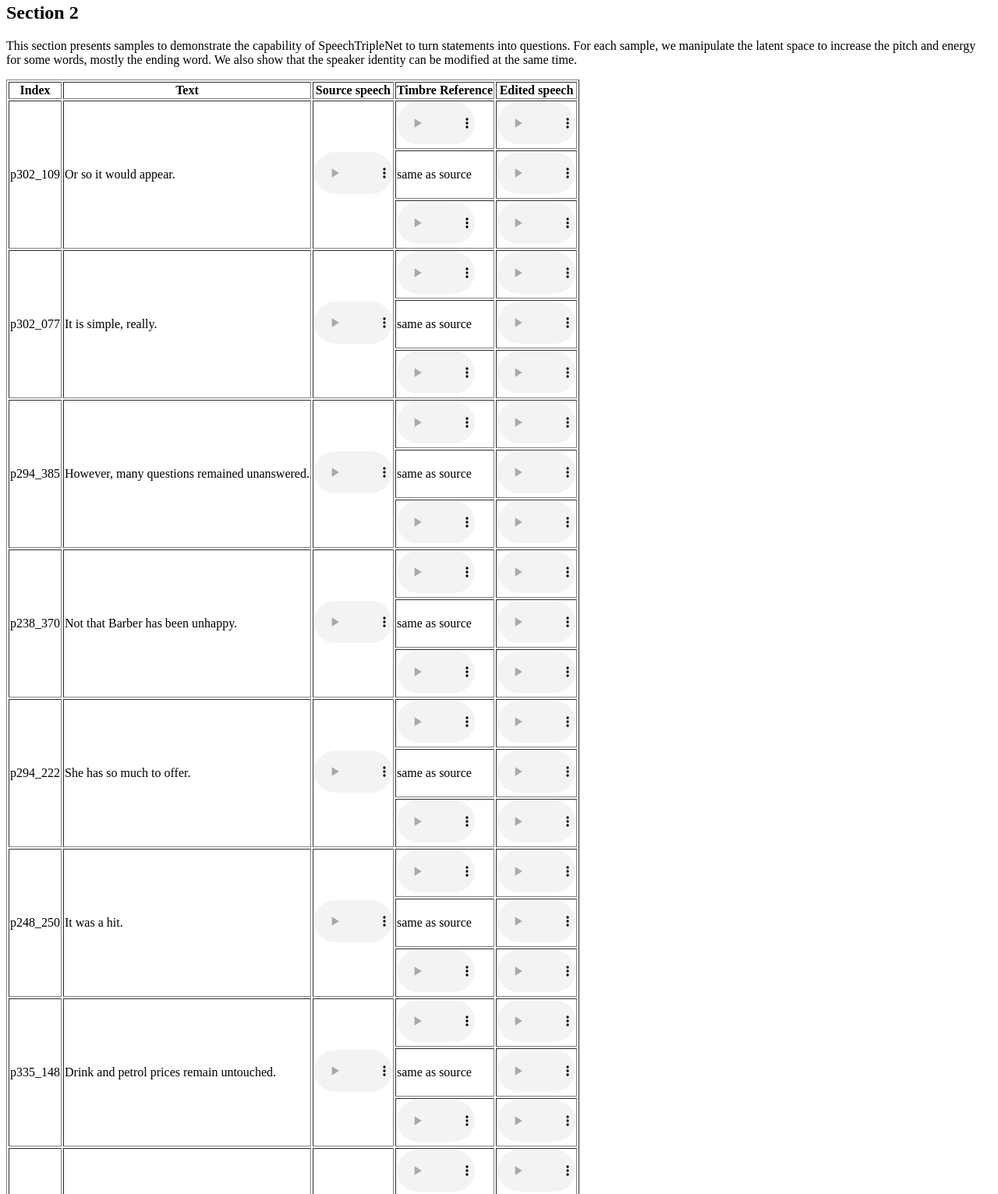
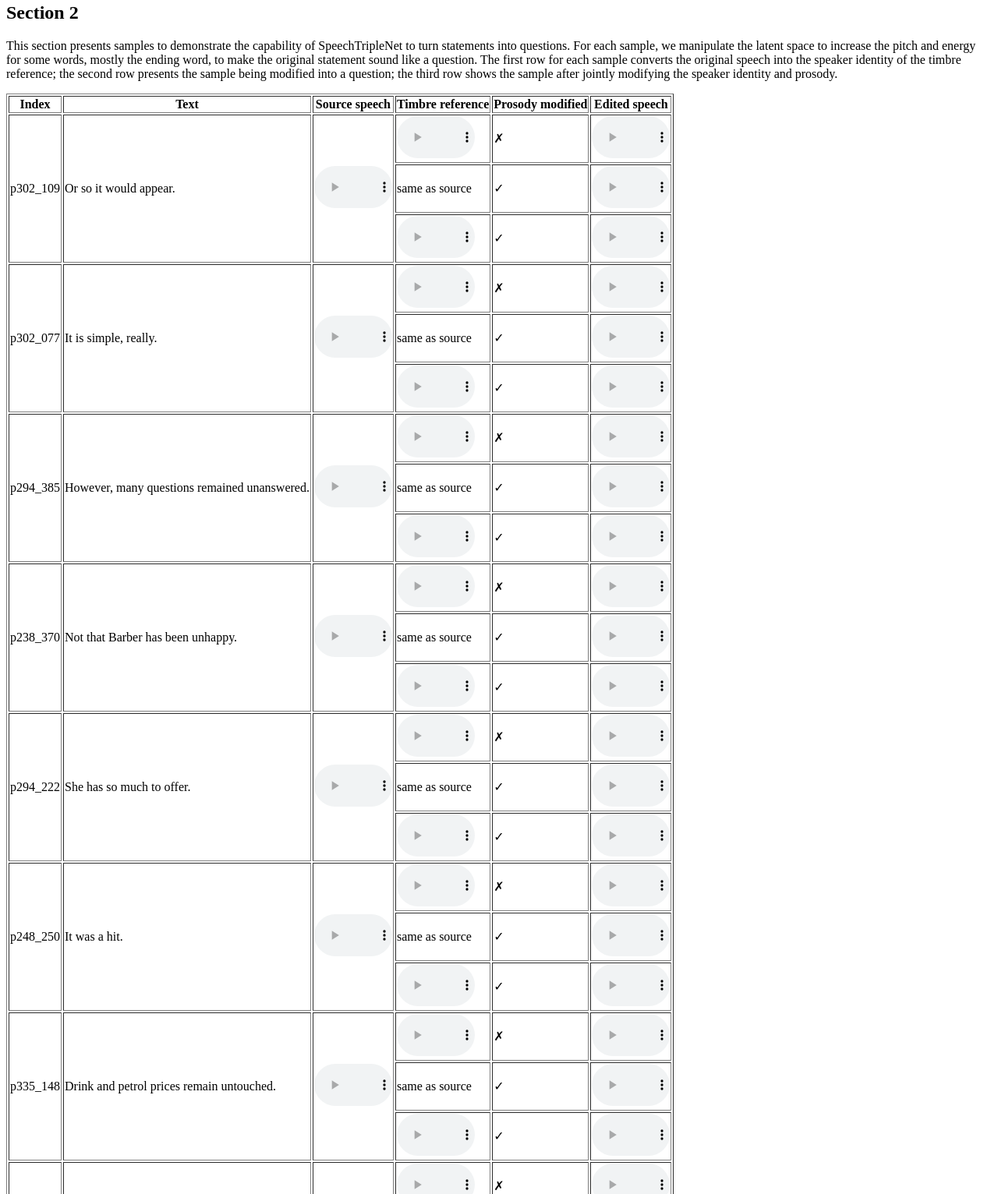
Before and after one commit to SpeechTripleNet/SpeechTripleNet.github.io, a plain HTML site: page index.html in a window 1280 px wide. Shown: the part 4599-6131 px from the top of the page at 78% size. Drawn offline with Linux system fonts and the light colour scheme.

Commit message:
Update index.html

```diff
--- a/index.html
+++ b/index.html
@@ -330,14 +330,15 @@
 
 
 	<h2 id="section2">Section 2</h2>
-	<p>This section presents samples to demonstrate the capability of SpeechTripleNet to turn statements into questions. For each sample, we manipulate the latent space to increase the pitch and energy for some words, mostly the ending word. We also show that the speaker identity can be modified at the same time.</p>
+	<p>This section presents samples to demonstrate the capability of SpeechTripleNet to turn statements into questions. For each sample, we manipulate the latent space to increase the pitch and energy for some words, mostly the ending word, to make the original statement sound like a question. The first row for each sample converts the original speech into the speaker identity of the timbre reference; the second row presents the sample being modified into a question; the third row shows the sample after jointly modifying the speaker identity and prosody.</p>
 	<table border="1">
 	<thead>
 		<tr>
 			<th>Index</th>
 			<th>Text</th>
 			<th>Source speech</th>
-			<th>Timbre Reference</th>
+			<th>Timbre reference</th>
+			<th>Prosody modified</th>
 			<th>Edited speech</th>
 		</tr>
 	</thead>
@@ -347,14 +348,17 @@
 	<td rowspan="3">Or so it would appear.</td>
 	<td rowspan="3"><audio style="width: 100px;" src="data/p302_109-to-p225_236.wav-src-to-question.wav" controls></audio></td>
 	<td><audio style="width: 100px;" src="data/p302_109-to-p225_236.wav-ref-to-question.wav" controls></audio></td>
+	<td>&#x2717;</td>
 	<td><audio style="width: 100px;" src="data/p302_109-to-p225_236.wav-spk-to-question.wav" controls></audio></td>
 </tr>
 <tr>
 	<td>same as source</td>
+	<td>&#x2713;</td>
 	<td><audio style="width: 100px;" src="data/p302_109-to-p225_236.wav-pit_ene-to-question.wav" controls></audio></td>
 </tr>
 <tr>
 	<td><audio style="width: 100px;" src="data/p302_109-to-p225_236.wav-ref-to-question.wav" controls></audio></td>
+	<td>&#x2713;</td>
 	<td><audio style="width: 100px;" src="data/p302_109-to-p225_236.wav-pit_ene_spk-to-question.wav" controls></audio></td>
 </tr>
 <tr>
@@ -362,14 +366,17 @@
 	<td rowspan="3">It is simple, really.</td>
 	<td rowspan="3"><audio style="width: 100px;" src="data/p302_077-to-p234_050.wav-src-to-question.wav" controls></audio></td>
 	<td><audio style="width: 100px;" src="data/p302_077-to-p234_050.wav-ref-to-question.wav" controls></audio></td>
+	<td>&#x2717;</td>
 	<td><audio style="width: 100px;" src="data/p302_077-to-p234_050.wav-spk-to-question.wav" controls></audio></td>
 </tr>
 <tr>
 	<td>same as source</td>
+	<td>&#x2713;</td>
 	<td><audio style="width: 100px;" src="data/p302_077-to-p234_050.wav-pit_ene-to-question.wav" controls></audio></td>
 </tr>
 <tr>
 	<td><audio style="width: 100px;" src="data/p302_077-to-p234_050.wav-ref-to-question.wav" controls></audio></td>
+	<td>&#x2713;</td>
 	<td><audio style="width: 100px;" src="data/p302_077-to-p234_050.wav-pit_ene_spk-to-question.wav" controls></audio></td>
 </tr>
 <tr>
@@ -377,14 +384,17 @@
 	<td rowspan="3">However, many questions remained unanswered.</td>
 	<td rowspan="3"><audio style="width: 100px;" src="data/p294_385-to-p302_272.wav-src-to-question.wav" controls></audio></td>
 	<td><audio style="width: 100px;" src="data/p294_385-to-p302_272.wav-ref-to-question.wav" controls></audio></td>
+	<td>&#x2717;</td>
 	<td><audio style="width: 100px;" src="data/p294_385-to-p302_272.wav-spk-to-question.wav" controls></audio></td>
 </tr>
 <tr>
 	<td>same as source</td>
+	<td>&#x2713;</td>
 	<td><audio style="width: 100px;" src="data/p294_385-to-p302_272.wav-pit_ene-to-question.wav" controls></audio></td>
 </tr>
 <tr>
 	<td><audio style="width: 100px;" src="data/p294_385-to-p302_272.wav-ref-to-question.wav" controls></audio></td>
+	<td>&#x2713;</td>
 	<td><audio style="width: 100px;" src="data/p294_385-to-p302_272.wav-pit_ene_spk-to-question.wav" controls></audio></td>
 </tr>
 <tr>
@@ -392,14 +402,17 @@
 	<td rowspan="3">Not that Barber has been unhappy.</td>
 	<td rowspan="3"><audio style="width: 100px;" src="data/p238_370-to-p294_087.wav-src-to-question.wav" controls></audio></td>
 	<td><audio style="width: 100px;" src="data/p238_370-to-p294_087.wav-ref-to-question.wav" controls></audio></td>
+	<td>&#x2717;</td>
 	<td><audio style="width: 100px;" src="data/p238_370-to-p294_087.wav-spk-to-question.wav" controls></audio></td>
 </tr>
 <tr>
 	<td>same as source</td>
+	<td>&#x2713;</td>
 	<td><audio style="width: 100px;" src="data/p238_370-to-p294_087.wav-pit_ene-to-question.wav" controls></audio></td>
 </tr>
 <tr>
 	<td><audio style="width: 100px;" src="data/p238_370-to-p294_087.wav-ref-to-question.wav" controls></audio></td>
+	<td>&#x2713;</td>
 	<td><audio style="width: 100px;" src="data/p238_370-to-p294_087.wav-pit_ene_spk-to-question.wav" controls></audio></td>
 </tr>
 <tr>
@@ -407,14 +420,17 @@
 	<td rowspan="3">She has so much to offer.</td>
 	<td rowspan="3"><audio style="width: 100px;" src="data/p294_222-to-p302_302.wav-src-to-question.wav" controls></audio></td>
 	<td><audio style="width: 100px;" src="data/p294_222-to-p302_302.wav-ref-to-question.wav" controls></audio></td>
+	<td>&#x2717;</td>
 	<td><audio style="width: 100px;" src="data/p294_222-to-p302_302.wav-spk-to-question.wav" controls></audio></td>
 </tr>
 <tr>
 	<td>same as source</td>
+	<td>&#x2713;</td>
 	<td><audio style="width: 100px;" src="data/p294_222-to-p302_302.wav-pit_ene-to-question.wav" controls></audio></td>
 </tr>
 <tr>
 	<td><audio style="width: 100px;" src="data/p294_222-to-p302_302.wav-ref-to-question.wav" controls></audio></td>
+	<td>&#x2713;</td>
 	<td><audio style="width: 100px;" src="data/p294_222-to-p302_302.wav-pit_ene_spk-to-question.wav" controls></audio></td>
 </tr>
 <tr>
@@ -422,14 +438,17 @@
 	<td rowspan="3">It was a hit.</td>
 	<td rowspan="3"><audio style="width: 100px;" src="data/p248_250-to-p302_094.wav-src-to-question.wav" controls></audio></td>
 	<td><audio style="width: 100px;" src="data/p248_250-to-p302_094.wav-ref-to-question.wav" controls></audio></td>
+	<td>&#x2717;</td>
 	<td><audio style="width: 100px;" src="data/p248_250-to-p302_094.wav-spk-to-question.wav" controls></audio></td>
 </tr>
 <tr>
 	<td>same as source</td>
+	<td>&#x2713;</td>
 	<td><audio style="width: 100px;" src="data/p248_250-to-p302_094.wav-pit_ene-to-question.wav" controls></audio></td>
 </tr>
 <tr>
 	<td><audio style="width: 100px;" src="data/p248_250-to-p302_094.wav-ref-to-question.wav" controls></audio></td>
+	<td>&#x2713;</td>
 	<td><audio style="width: 100px;" src="data/p248_250-to-p302_094.wav-pit_ene_spk-to-question.wav" controls></audio></td>
 </tr>
 <tr>
@@ -437,14 +456,17 @@
 	<td rowspan="3">Drink and petrol prices remain untouched.</td>
 	<td rowspan="3"><audio style="width: 100px;" src="data/p335_148-to-p326_054.wav-src-to-question.wav" controls></audio></td>
 	<td><audio style="width: 100px;" src="data/p335_148-to-p326_054.wav-ref-to-question.wav" controls></audio></td>
+	<td>&#x2717;</td>
 	<td><audio style="width: 100px;" src="data/p335_148-to-p326_054.wav-spk-to-question.wav" controls></audio></td>
 </tr>
 <tr>
 	<td>same as source</td>
+	<td>&#x2713;</td>
 	<td><audio style="width: 100px;" src="data/p335_148-to-p326_054.wav-pit_ene-to-question.wav" controls></audio></td>
 </tr>
 <tr>
 	<td><audio style="width: 100px;" src="data/p335_148-to-p326_054.wav-ref-to-question.wav" controls></audio></td>
+	<td>&#x2713;</td>
 	<td><audio style="width: 100px;" src="data/p335_148-to-p326_054.wav-pit_ene_spk-to-question.wav" controls></audio></td>
 </tr>
 <tr>
@@ -452,14 +474,17 @@
 	<td rowspan="3">He was popular.</td>
 	<td rowspan="3"><audio style="width: 100px;" src="data/p245_063-to-p294_142.wav-src-to-question.wav" controls></audio></td>
 	<td><audio style="width: 100px;" src="data/p245_063-to-p294_142.wav-ref-to-question.wav" controls></audio></td>
+	<td>&#x2717;</td>
 	<td><audio style="width: 100px;" src="data/p245_063-to-p294_142.wav-spk-to-question.wav" controls></audio></td>
 </tr>
 <tr>
 	<td>same as source</td>
+	<td>&#x2713;</td>
 	<td><audio style="width: 100px;" src="data/p245_063-to-p294_142.wav-pit_ene-to-question.wav" controls></audio></td>
 </tr>
 <tr>
 	<td><audio style="width: 100px;" src="data/p245_063-to-p294_142.wav-ref-to-question.wav" controls></audio></td>
+	<td>&#x2713;</td>
 	<td><audio style="width: 100px;" src="data/p245_063-to-p294_142.wav-pit_ene_spk-to-question.wav" controls></audio></td>
 </tr>
 <tr>
@@ -467,14 +492,17 @@
 	<td rowspan="3">It's hard not to.</td>
 	<td rowspan="3"><audio style="width: 100px;" src="data/p294_143-to-p245_285.wav-src-to-question.wav" controls></audio></td>
 	<td><audio style="width: 100px;" src="data/p294_143-to-p245_285.wav-ref-to-question.wav" controls></audio></td>
+	<td>&#x2717;</td>
 	<td><audio style="width: 100px;" src="data/p294_143-to-p245_285.wav-spk-to-question.wav" controls></audio></td>
 </tr>
 <tr>
 	<td>same as source</td>
+	<td>&#x2713;</td>
 	<td><audio style="width: 100px;" src="data/p294_143-to-p245_285.wav-pit_ene-to-question.wav" controls></audio></td>
 </tr>
 <tr>
 	<td><audio style="width: 100px;" src="data/p294_143-to-p245_285.wav-ref-to-question.wav" controls></audio></td>
+	<td>&#x2713;</td>
 	<td><audio style="width: 100px;" src="data/p294_143-to-p245_285.wav-pit_ene_spk-to-question.wav" controls></audio></td>
 </tr>
 <tr>
@@ -482,16 +510,19 @@
 	<td rowspan="3">It's a matter of huge concern.</td>
 	<td rowspan="3"><audio style="width: 100px;" src="data/p302_267-to-p248_279.wav-src-to-question.wav" controls></audio></td>
 	<td><audio style="width: 100px;" src="data/p302_267-to-p248_279.wav-ref-to-question.wav" controls></audio></td>
+	<td>&#x2717;</td>
 	<td><audio style="width: 100px;" src="data/p302_267-to-p248_279.wav-spk-to-question.wav" controls></audio></td>
 </tr>
 <tr>
 	<td>same as source</td>
+	<td>&#x2713;</td>
 	<td><audio style="width: 100px;" src="data/p302_267-to-p248_279.wav-pit_ene-to-question.wav" controls></audio></td>
 </tr>
 <tr>
 	<td><audio style="width: 100px;" src="data/p302_267-to-p248_279.wav-ref-to-question.wav" controls></audio></td>
+	<td>&#x2713;</td>
 	<td><audio style="width: 100px;" src="data/p302_267-to-p248_279.wav-pit_ene_spk-to-question.wav" controls></audio></td>
 </tr>
 
 </tbody>
-	</table>
+</table>
```
